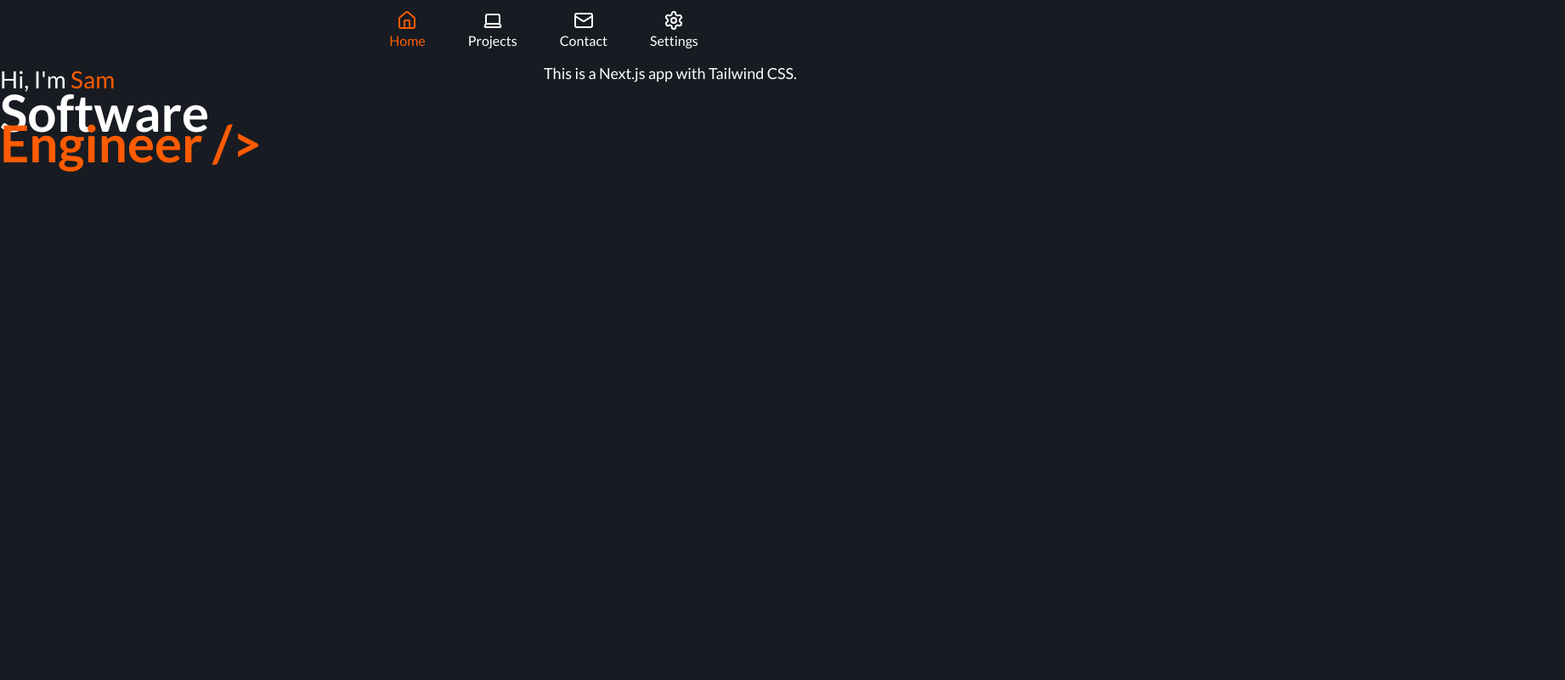
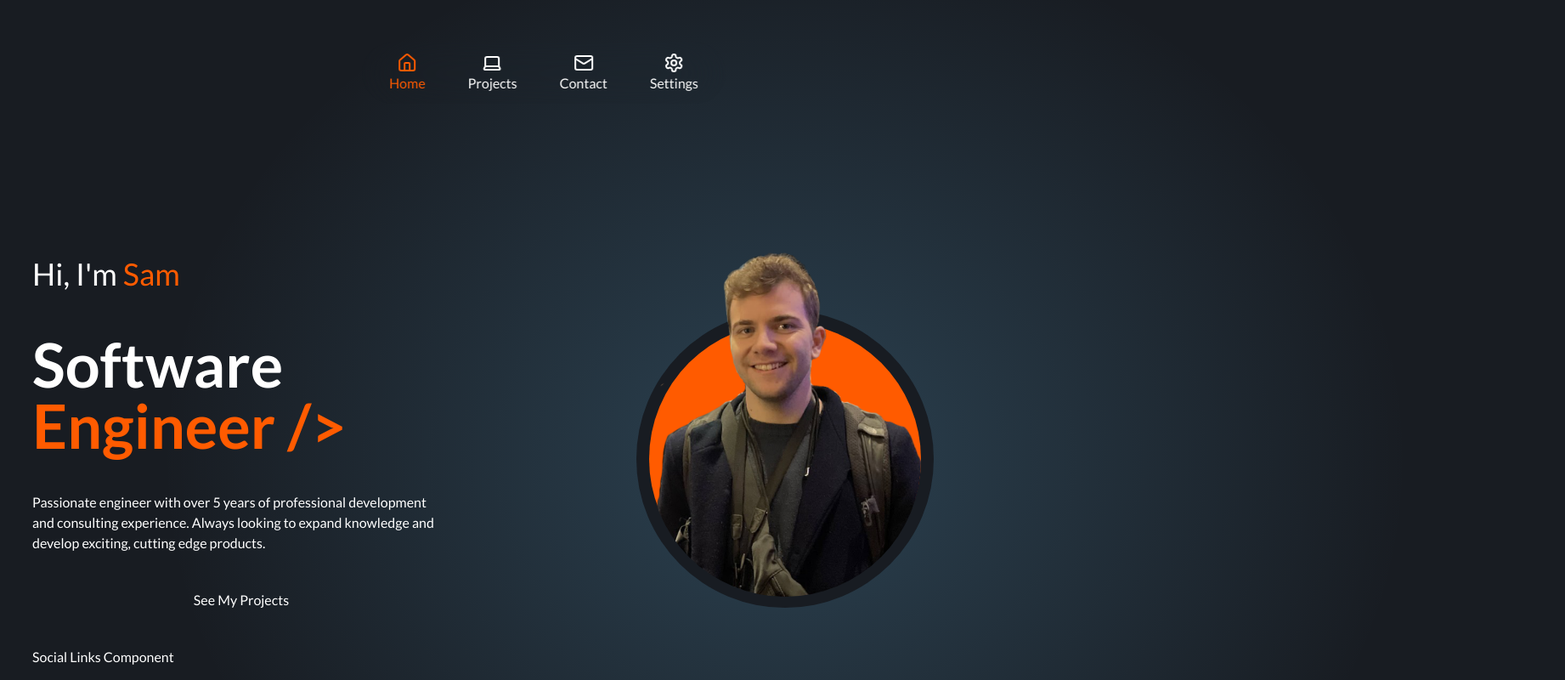
Before and after one commit to Hanayou/hanayou.dev.legacy, a Next.js app: page / in a window 1280 px wide. Shown: the top 800 px of the page at 85% size, 1842 px wide, since content can reach past the window. Built offline with nearby package versions, Linux system fonts and the light colour scheme.

Commit message:
Add Head shot

```diff
--- a/src/app/globals.css
+++ b/src/app/globals.css
@@ -21,15 +21,15 @@
   }
 
   h1 {
-    @apply text-[4.5rem] font-bold leading-[100%] sm:text-[3.75rem] sm:leading-[60%];
+    @apply text-[3.75rem] font-bold leading-[60%] md:text-[4.5rem] md:leading-[100%];
   }
 
   h2 {
-    @apply text-[3.5rem] font-bold sm:text-[3rem];
+    @apply text-[3rem] font-bold md:text-[3.5rem];
   }
 
   h3 {
-    @apply text-[2.25rem] font-normal sm:text-[1.75rem];
+    @apply text-[1.75rem] font-normal md:text-[2.25rem];
   }
 
   h4 {
--- a/src/app/page.tsx
+++ b/src/app/page.tsx
@@ -1,11 +1,50 @@
+import Image from 'next/image';
+
 export default function Home() {
   return (
-    <main className="grid grid-cols-2">
-      <div>
-        <h3>Hi, I'm <span className="text-primary">Sam</span></h3>
-        <h1>Software<br/><span className="text-primary">Engineer /&gt;</span></h1>
-      </div>
-      <p className="text-lg">This is a Next.js app with Tailwind CSS.</p>
-    </main>
+    <>
+      <main className="flex h-[1080px] items-center">
+        <div className="flex flex-col gap-y-[2.6875rem] py-[1.5625rem] px-[2.375rem]">
+          <h3>Hi, I'm <span className="text-primary">Sam</span></h3>
+          <h1>Software<br/><span className="text-primary">Engineer /&gt;</span></h1>
+          <p className="max-w-[30.75rem]">Passionate engineer with over 5 years of professional development and consulting experience. Always looking to expand knowledge and develop exciting, cutting edge products.</p>
+          <button>See My Projects</button>
+          <div>Social Links Component</div>
+        </div>
+
+        <div className='m-auto relative w-[21.875rem] h-[21.875rem] bg-bgPrimary rounded-full'>
+          <div className='absolute -z-10 top-[50%] left-[50%] translate-x-[-50%] translate-y-[-50%] w-[114.6875rem] h-[98.9375rem] bg-[radial-gradient(40.00%_40.00%_at_50.00%_50.00%,rgba(113,202,252,0.30)_0%,rgba(58,66,79,0.00)_100%)] opacity-[72%]'></div>
+          <div className='absolute z-20 top-[50%] left-[50%] translate-x-[-50%] translate-y-[-50%] w-[20rem] h-[20rem] rounded-full bg-primary'>
+            <Image src="/sam.png" alt="Sam" width={1000} height={1000} className='absolute translate-y-[-85px] rounded-full'/>
+          </div>
+        </div>
+      </main>
+
+
+      {/* <div className="absolute top-0 left-0 w-screen h-screen">
+        <div className="relative top-0 right-0 w-[850px] h-screen">
+          <svg width="0" height="0">
+            <defs>
+              <mask id="custom-mask">
+                <path d="M299,0 L1000,0 L1000,1000 L0,1000 Z" fill="white" />
+              </mask>
+            </defs>
+          </svg>
+          <Image src="/japan.png" alt="Japan" width={1000} height={1000} className='-z-10 blur-sm'
+          style={{ mask: 'url(#custom-mask)', WebkitMask: 'url(#custom-mask)' }}/>
+        </div>
+      </div> */}
+    </>
   );
 }
+
+/* CountryBG */
+
+// position: absolute;
+// width: 998.08px;
+// height: 1089px;
+// left: 1064.94px;
+// top: -9px;
+
+// background: linear-gradient(113.14deg, rgba(0, 0, 0, 0.8) 27.48%, rgba(0, 0, 0, 0.63) 34.72%, rgba(0, 0, 0, 0) 80.93%), url(japan.jpg);
+// filter: blur(2px);
--- a/src/widgets/navigation/ui/Navigation.tsx
+++ b/src/widgets/navigation/ui/Navigation.tsx
@@ -4,7 +4,7 @@ import { NavigationItem } from "@/widgets/navigation/ui/NavigationItem";
 export const Navigation = (props: TNavigation) => {
   return (
     <nav>
-      <ul className="w-fit m-auto px-8 py-3 flex gap-x-[3.125rem]">
+      <ul className="fixed top-[3.125rem] left-[50%] translate-x-[-50%] w-fit m-auto px-8 py-3 flex gap-x-[3.125rem] rounded-full bg-bgPrimary/80 backdrop-blur-2xl">
         {props.items.map((item) => (
           <NavigationItem key={item.path} {...item} />
         ))}
```
Also changed, not shown: public/sam.png (added), 1 other file (tests, documents, lock files or other folders).
